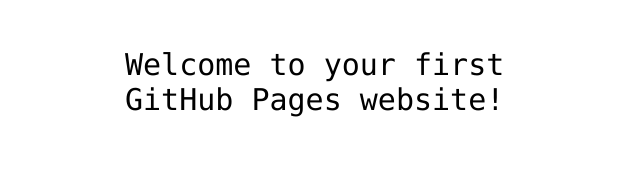
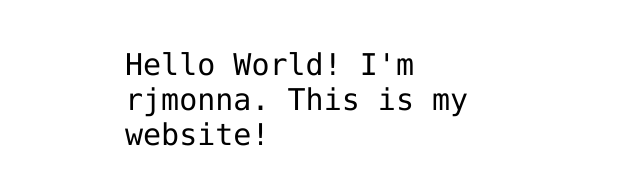
Before and after one commit to rjmonna/hello-world, a plain HTML site: page index.html in a window 1280 px wide. Shown: the part 341-526 px from the top of the page, without its empty margins (315-955 px from the left). Drawn offline with Linux system fonts and the light colour scheme.

Commit message:
Add my username to index.html file

```diff
--- a/index.html
+++ b/index.html
@@ -12,7 +12,7 @@
 <img src="https://octodex.github.com/images/daftpunktocat-thomas.gif" id="octocat" alt="octocat-gif" />
 
 <!-- Change this code here by copy and pasting your template on line 15 -->
-<p>Welcome to your first GitHub Pages website!</p>
+  <p>Hello World! I'm rjmonna. This is my website!</p>
 
 </body>
 </html>
```
